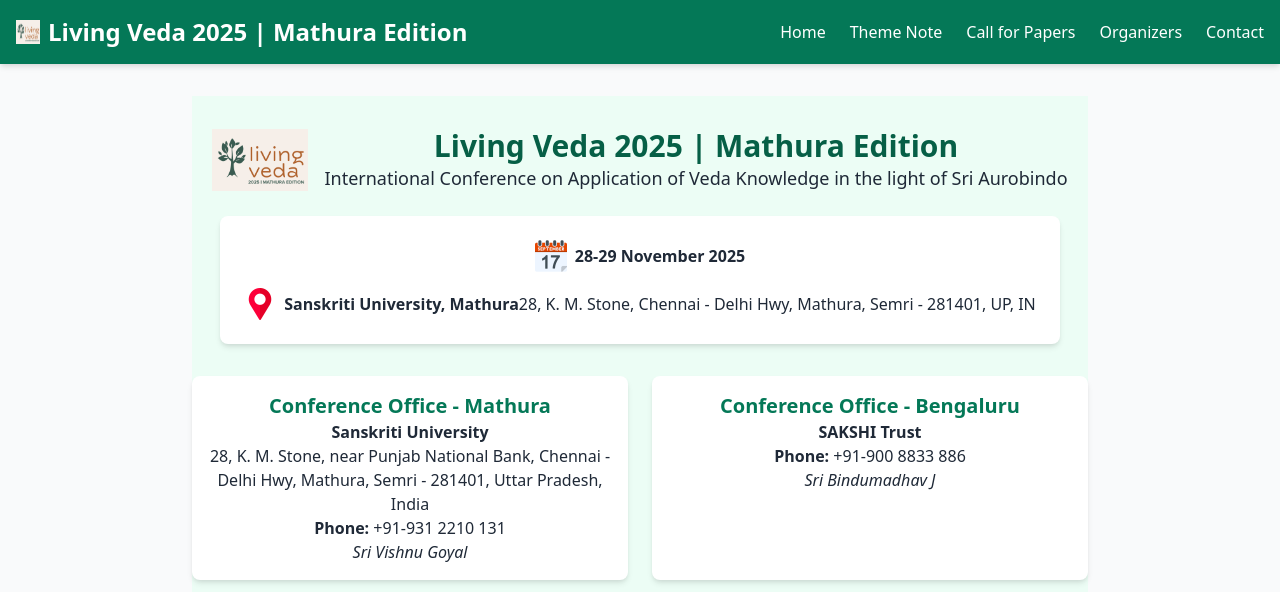
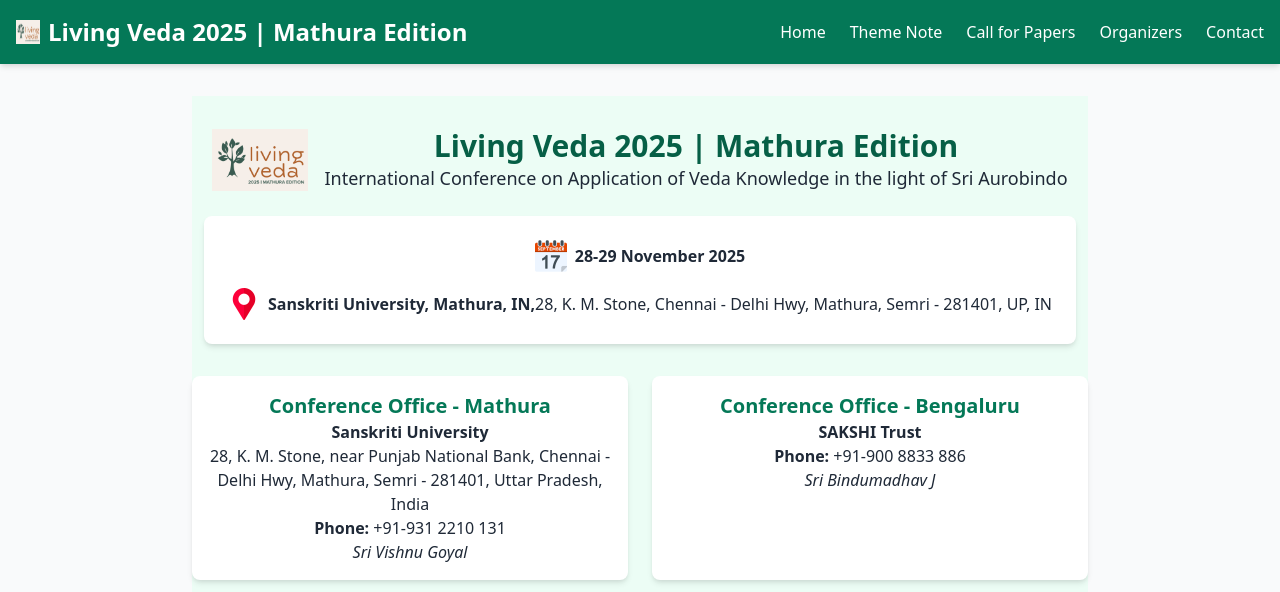
Before and after one commit to nagarajpg/living-veda-2025, a Jekyll site: the page built from index.md, in a window 1280 px wide, cut to the strip 0-592 px from the top of the page. Built offline with Jekyll 4.4.1, drawn with Linux system fonts in a browser that asks for light colours.

Commit message:
fix typo again

```diff
--- a/_config.yml
+++ b/_config.yml
@@ -17,7 +17,7 @@
   name: Living Veda 2025 | Mathura Edition
   full_name: International Conference on Application of Veda Knowledge in the light of Sri Aurobindo
   dates: 28-29 November 2025
-  location: Sanskriti University, Mathura
+  location: Sanskriti University, Mathura, IN,
   address: 28, K. M. Stone, Chennai - Delhi Hwy, Mathura, Semri - 281401, UP, IN
   website: www.vedah.com
   email: info@vedah.com
```
